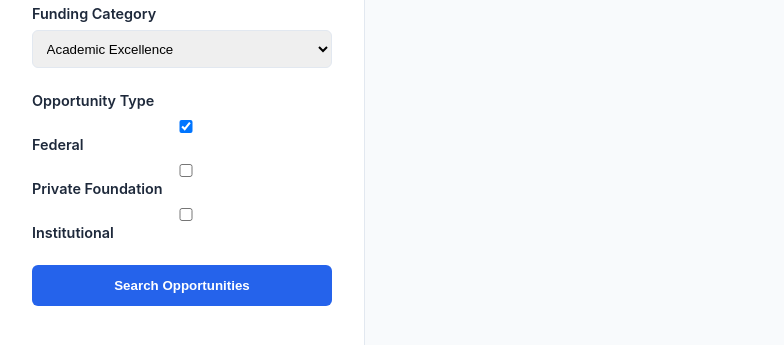
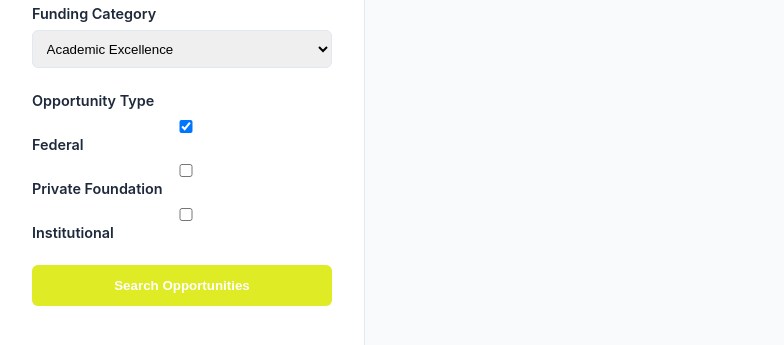
Before and after one commit to VANGUARDE-DIGITAL-LLC/grant-finder, a plain HTML site: page index.html in a window 1280 px wide. Shown: the part 181-526 px from the top of the page, without its empty margins (0-784 px from the left). Drawn offline with Linux system fonts and the light colour scheme; a script that the page names is missing.

Commit message:
Change primary color variable in style.css

```diff
--- a/style.css
+++ b/style.css
@@ -1,5 +1,6 @@
 :root {
-    --primary: #2563eb;
+    /* --primary: #2563eb;*/
+    --primary: #deeb25;
     --bg-light: #f8fafc;
     --text-main: #1e293b;
     --border: #e2e8f0;
```
